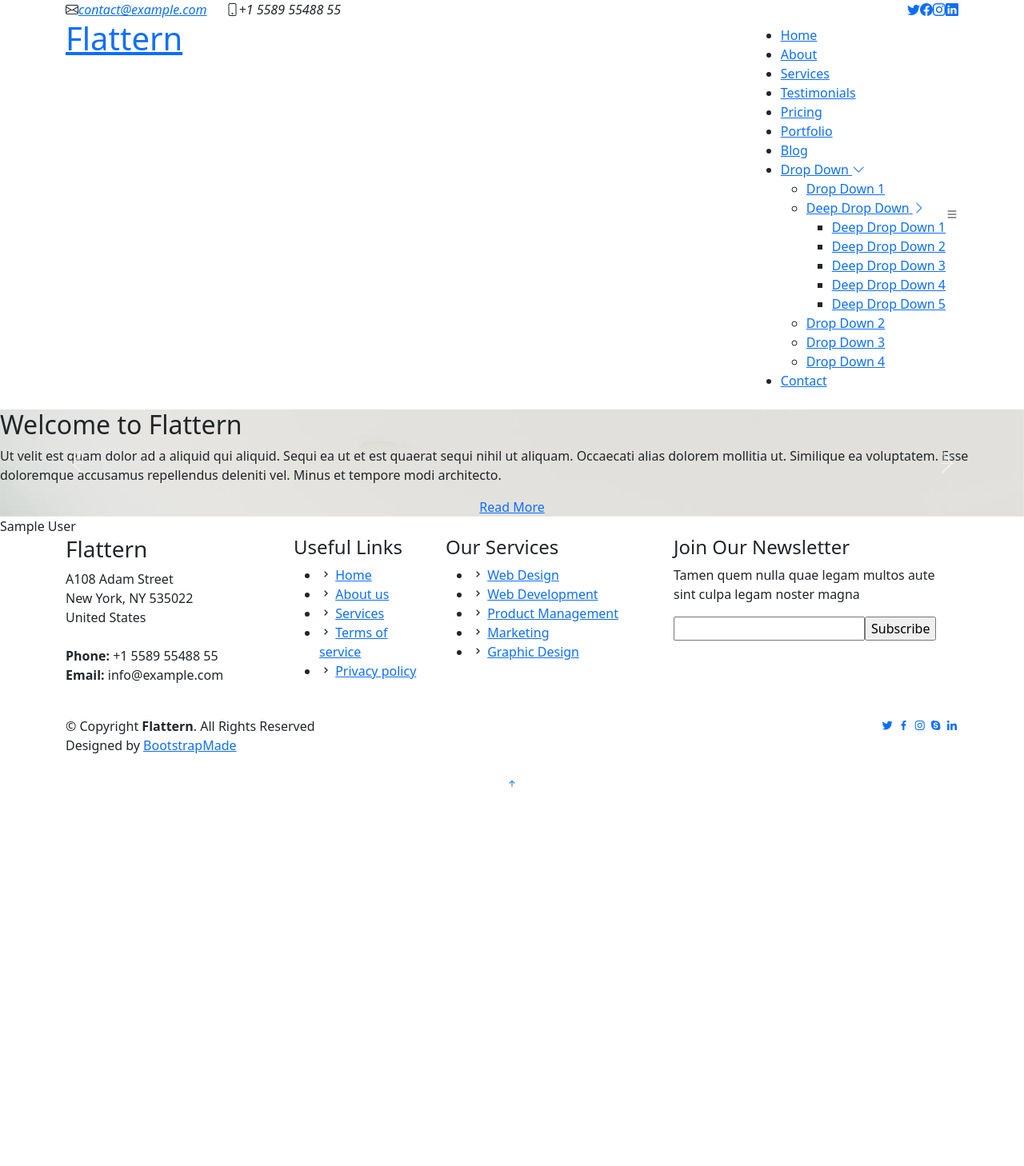
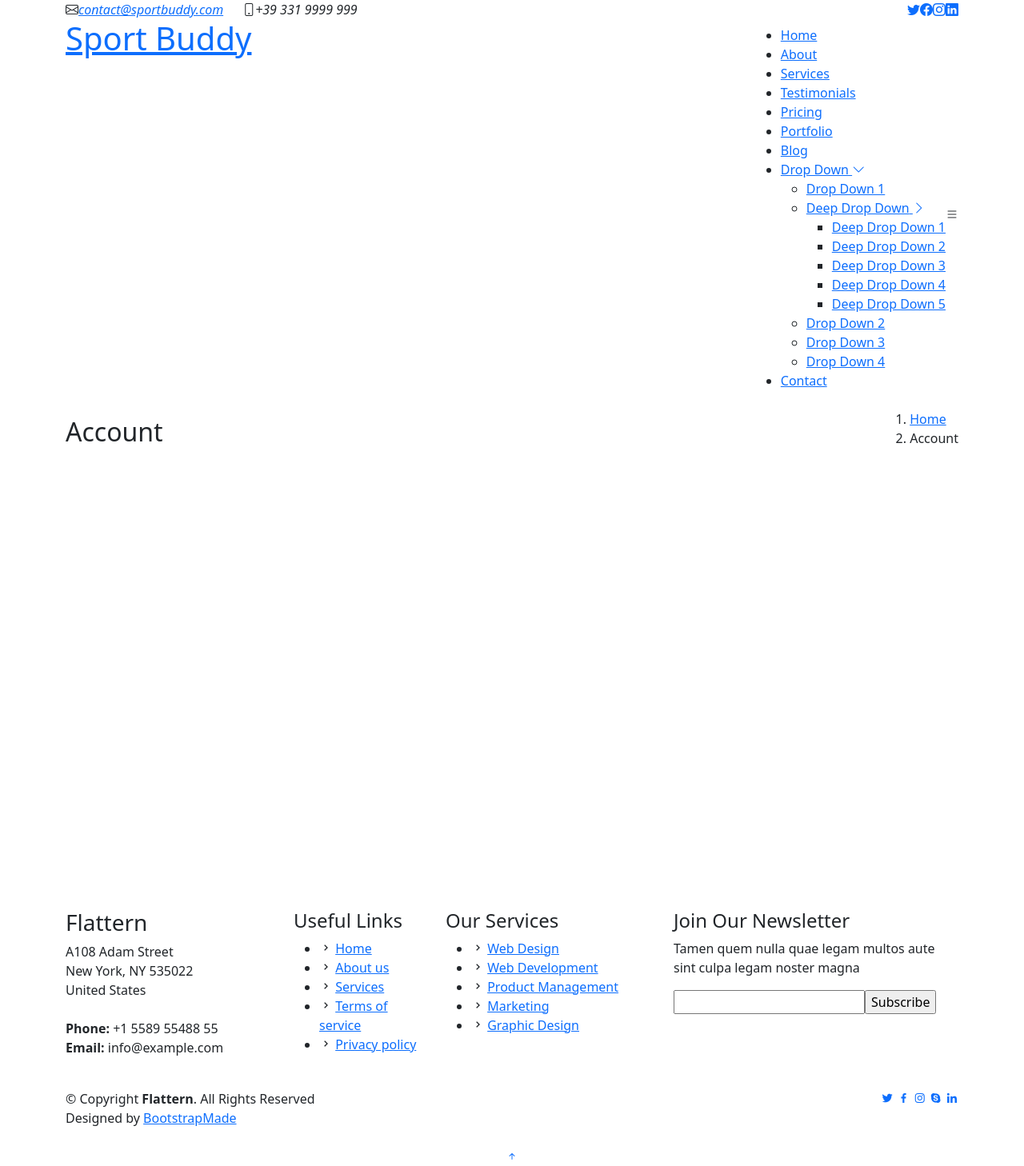
Before and after one commit to mvroso/sportbuddy, a Flask app: page /account in a window 1280 px wide. Shown: the whole page at 80% size. Before the commit the page ends 984 px from the top, so only its background shows below. Run offline with Flask 2, Linux system fonts and the light colour scheme; the visitor is signed in with stand-in values (Sample User, id 1); data comes from the database, SQL or seed files in the repository; parts of the project's set-up code (start-up, migrations or seed data) failed here and were passed over; some libraries are stand-ins or nearby versions; some web fonts are replaced.

Commit message:
account + start create match

```diff
--- a/requirements.txt
+++ b/requirements.txt
@@ -13,6 +13,7 @@
 itsdangerous==2.0.1
 Jinja2==3.0.3
 MarkupSafe==2.0.1
+Pillow==8.4.0
 pycparser==2.21
 six==1.16.0
 SQLAlchemy==1.4.28
--- a/website/forms.py
+++ b/website/forms.py
@@ -1,7 +1,9 @@
 from flask_wtf import FlaskForm
-from wtforms import StringField, PasswordField, SubmitField, BooleanField, EmailField
+from flask_wtf.file import FileField, FileAllowed
+from wtforms import StringField, PasswordField, SubmitField, BooleanField, EmailField, DateTimeField, TextAreaField, SelectField
 from wtforms.validators import DataRequired, Length, EqualTo, Email, ValidationError
-from website.models import User
+from flask_login import current_user
+from website.models import User, Sport
 
 class RegistrationForm(FlaskForm):
 	name = StringField('Name',
@@ -27,3 +29,38 @@
 				validators=[DataRequired()])
 	remember = BooleanField('Remember Me')
 	submit = SubmitField('Login')
+
+
+
+class UpdateAccountForm(FlaskForm):
+	name = StringField('Name',
+				validators=[DataRequired(), Length(min=2, max=20)])
+	email = EmailField('E-mail Adress',
+				validators=[DataRequired(), Email()])
+	picture = FileField('Profile Picture',
+					validators=[FileAllowed(['jpg', 'png'])])
+	submit = SubmitField('Update')
+
+	def validate_email(self, email):
+		if email.data != current_user.email:
+			user = User.query.filter_by(email=email.data).first()
+			if user:
+				raise ValidationError('This e-mail is already been used')
+
+
+class CreateMatchForm(FlaskForm):
+
+    title = StringField('Title',
+    			validators=[DataRequired(), Length(min=2, max=50)])
+    description = TextAreaField('Description')
+    # "%m/%d/%Y, %H:%M"
+    # DATA ESTA DANDO BO, PQP
+    #date = StringField('Date')
+    location = StringField('Location', validators=[Length(min=2, max=50)])
+
+    sport_id = SelectField('Sport', choices=[(s.id, s.name) for s
+							in Sport.query.order_by('name')])
+
+    #user_id = current_user.id
+
+    submit = SubmitField('Create Match')
--- a/website/routes.py
+++ b/website/routes.py
@@ -1,13 +1,15 @@
-from flask import render_template, url_for, flash, redirect
+import os, secrets
+from PIL import Image
+from flask import render_template, url_for, flash, redirect, request
 from website import app, db, bcrypt
-from website.models import User
-from website.forms import RegistrationForm, LoginForm
+from website.models import User, Role, Sport, Match
+from website.forms import RegistrationForm, LoginForm, UpdateAccountForm, CreateMatchForm
 from flask_login import login_user, logout_user, current_user, login_required
 
 @app.route("/")
 @app.route("/index")
 def index():
-    return render_template('index.html')
+    return render_template('index.html', title='Home')
 
 @app.route("/contact")
 def contact():
@@ -38,7 +40,7 @@
     return render_template('register.html',
                         title='Register', form=form)
 
-@app.route("/login",  methods=['GET', 'POST'])
+@app.route("/login", methods=['GET', 'POST'])
 def login():
     if current_user.is_authenticated:
         return redirect(url_for('index'))
@@ -60,9 +62,89 @@
     logout_user()
     return redirect(url_for('login'))
 
+# Save user uploaded picture in /static/img file
+def save_picture(form_picture):
+    random_hex = secrets.token_hex(8)
+    _, f_ext = os.path.splitext(form_picture.filename)
+    picture_fn = random_hex + f_ext
+    picture_path = os.path.join(app.root_path,
+                'static/img/profile_pictures', picture_fn)
+
+    # Resize picture with Pillow
+    output_size = (125, 125)
+    img = Image.open(form_picture)
+    img.thumbnail(output_size)
+    img.save(picture_path)
+
+    return picture_fn
+
 
 @login_required
-@app.route("/account")
+@app.route("/account", methods=['GET', 'POST'])
 def account():
+    form = UpdateAccountForm()
+    if form.validate_on_submit():
+        if form.picture.data:
+            picture_file = save_picture(form.picture.data)
+            current_user.image_file = picture_file
 
-    return render_template('account.html', title='Account')
+        current_user.name = form.name.data
+        current_user.email = form.email.data
+        db.session.commit()
+        flash('Your account has been updated!', 'success')
+        return redirect(url_for('account'))
+    elif request.method == 'GET':
+        form.name.data = current_user.name
+        form.email.data = current_user.email
+
+    # Get current user profile picture
+    image_file = url_for('static', filename='img/profile_pictures/' +
+                        current_user.image_file)
+    return render_template('account.html', title='Account',
+                        image_file=image_file, form=form)
+
+# Create a new match
+@login_required
+@app.route("/match/create", methods=['GET', 'POST'])
+def create_match():
+    form = CreateMatchForm()
+    if form.validate_on_submit():
+        flash('Your match has been created!', 'success')
+        return redirect(url_for('index'))
+    else:
+        flash('Your match has been created!', 'danger')
+    return render_template('create_match.html', title='New Match', form=form)
+
+
+
+
+# Shortcut to insert data in the database
+@app.route("/insertdata")
+def insertdata():
+    '''
+    # Create three standard roles
+    role_1 = Role(name='Common')
+    role_2 = Role(name='Coach')
+    role_3 = Role(name='Company')
+    db.session.add(role_1)
+    db.session.add(role_2)
+    db.session.add(role_3)
+    db.session.commit()
+    '''
+    '''
+    # Create three standard sports
+    sport_1 = Sport(name='Basketball')
+    sport_2 = Sport(name='Tennis')
+    sport_3 = Sport(name='Chess')
+    db.session.add(sport_1)
+    db.session.add(sport_2)
+    db.session.add(sport_3)
+    db.session.commit()
+    '''
+    '''
+    # Create one standard match
+    match_1 = Match(title='title', sport_id=1, user_id=1)
+    db.session.add(match_1)
+    db.session.commit()
+    '''
+    return redirect(url_for('index'))
--- a/website/templates/account.html
+++ b/website/templates/account.html
@@ -1,6 +1,87 @@
 {% extends "base.html" %}
 {% block content %}
 
-	<div>{{ current_user.name }}</div>
+    <!-- ======= Blog Single Section ======= -->
+    <section id="blog" class="blog">
+      <div class="container" data-aos="fade-up">
+
+        <div class="row justify-content-center">
+
+          <div class="col-lg-8 entries">
+
+            <div class="blog-author d-flex align-items-center">
+              <img src="{{ image_file }}" class="rounded-circle float-left" alt="">
+              <div>
+                <h4>{{ current_user.name }}</h4>
+                <p>
+                  {{ current_user.email }}
+                </p>
+              </div>
+            </div><!-- End blog author bio -->
+
+            <div class="blog-comments">
+
+              <div class="reply-form">
+                <h4>Account Information</h4>
+
+                <form method="POST" action="" enctype="multipart/form-data">
+  					{{ form.hidden_tag() }}
+                	<div class="row">
+                		<div class="col form-group">
+	                    {{ form.name.label }}
+
+				        {% if form.name.errors %}
+				          {{ form.name(class="form-control form-control-lg is-invalid") }}
+				          <div class="invalid-feedback">
+				            {% for error in form.name.errors %}
+				            <span> {{ error }} </span>
+				            {% endfor %}
+				          </div>
+				        {% else %}
+				          {{ form.name(class="form-control") }}
+				        {% endif %}
+				    </div>
+                  </div>
+                  <div class="row">
+                    <div class="col form-group">
+                    	{{ form.email.label }}
+
+			            {% if form.email.errors %}
+			              {{ form.email(class="form-control is-invalid") }}
+			              <div class="invalid-feedback">
+			                {% for error in form.email.errors %}
+			                <span> {{ error }} </span>
+			                {% endfor %}
+			              </div>
+			            {% else %}
+			              {{ form.email(class="form-control") }}
+			            {% endif %}
+                    </div>
+                  </div>
+                  <div class="row">
+                		<div class="col form-group">
+                			{{ form.picture.label }}
+                			{{ form.picture(class="form-control")}}
+                			{% if form.picture.errors %}
+	                			{% for error in form.picture.errors %}
+	                				<span class="text-danger">{{ error }}</span>
+	                			{% endfor %}
+                			{% endif %}
+                		</div>
+                	</div>
+                  {{ form.submit(class="btn btn-primary") }}
+
+                </form>
+
+              </div>
+
+            </div><!-- End blog comments -->
+
+          </div><!-- End blog entries list -->
+
+        </div>
+
+      </div>
+    </section><!-- End Blog Single Section -->
 
 {% endblock content %}
--- a/website/templates/base.html
+++ b/website/templates/base.html
@@ -47,8 +47,8 @@
   <section id="topbar" class="d-flex align-items-center">
     <div class="container d-flex justify-content-center justify-content-md-between">
       <div class="contact-info d-flex align-items-center">
-        <i class="bi bi-envelope d-flex align-items-center"><a href="mailto:contact@example.com">contact@example.com</a></i>
-        <i class="bi bi-phone d-flex align-items-center ms-4"><span>+1 5589 55488 55</span></i>
+        <i class="bi bi-envelope d-flex align-items-center"><a href="mailto:contact@example.com">contact@sportbuddy.com</a></i>
+        <i class="bi bi-phone d-flex align-items-center ms-4"><span>+39 331 9999 999</span></i>
       </div>
       <div class="social-links d-none d-md-flex align-items-center">
         <a href="#" class="twitter"><i class="bi bi-twitter"></i></a>
@@ -64,7 +64,7 @@
     <div class="container d-flex justify-content-between">
 
       <div class="logo">
-        <h1 class="text-light"><a href="index.html">Flattern</a></h1>
+        <h1 class="text-light"><a href="{{ url_for('index') }}">Sport Buddy</a></h1>
         <!-- Uncomment below if you prefer to use an image logo -->
         <!-- <a href="index.html"><img src="assets/img/logo.png" alt="" class="img-fluid"></a>-->
       </div>
@@ -103,59 +103,24 @@
     </div>
   </header><!-- End Header -->
 
-  <!-- ======= Hero Section ======= -->
-  <section id="hero">
-    <div id="heroCarousel" data-bs-interval="5000" class="carousel slide carousel-fade" data-bs-ride="carousel">
+  <main id="main">
 
-      <div class="carousel-inner" role="listbox">
+    {% if title != 'Home' %}
+    <!-- ======= Breadcrumbs ======= -->
+    <section id="breadcrumbs" class="breadcrumbs">
+      <div class="container">
 
-        <!-- Slide 1 -->
-        <div class="carousel-item active" style="background-image: url(static/img/slide/slide-1.jpg);">
-          <div class="carousel-container">
-            <div class="carousel-content animate__animated animate__fadeInUp">
-              <h2>Welcome to <span>Flattern</span></h2>
-              <p>Ut velit est quam dolor ad a aliquid qui aliquid. Sequi ea ut et est quaerat sequi nihil ut aliquam. Occaecati alias dolorem mollitia ut. Similique ea voluptatem. Esse doloremque accusamus repellendus deleniti vel. Minus et tempore modi architecto.</p>
-              <div class="text-center"><a href="" class="btn-get-started">Read More</a></div>
-            </div>
-          </div>
-        </div>
-
-        <!-- Slide 2 -->
-        <div class="carousel-item" style="background-image: url(static/img/slide/slide-2.jpg);">
-          <div class="carousel-container">
-            <div class="carousel-content animate__animated animate__fadeInUp">
-              <h2>Lorem Ipsum Dolor</h2>
-              <p>Ut velit est quam dolor ad a aliquid qui aliquid. Sequi ea ut et est quaerat sequi nihil ut aliquam. Occaecati alias dolorem mollitia ut. Similique ea voluptatem. Esse doloremque accusamus repellendus deleniti vel. Minus et tempore modi architecto.</p>
-              <div class="text-center"><a href="" class="btn-get-started">Read More</a></div>
-            </div>
-          </div>
-        </div>
-
-        <!-- Slide 3 -->
-        <div class="carousel-item" style="background-image: url(static/img/slide/slide-3.jpg);">
-          <div class="carousel-container">
-            <div class="carousel-content animate__animated animate__fadeInUp">
-              <h2>Sequi ea ut et est quaerat</h2>
-              <p>Ut velit est quam dolor ad a aliquid qui aliquid. Sequi ea ut et est quaerat sequi nihil ut aliquam. Occaecati alias dolorem mollitia ut. Similique ea voluptatem. Esse doloremque accusamus repellendus deleniti vel. Minus et tempore modi architecto.</p>
-              <div class="text-center"><a href="" class="btn-get-started">Read More</a></div>
-            </div>
-          </div>
+        <div class="d-flex justify-content-between align-items-center">
+          <h2>{{ title }}</h2>
+          <ol>
+            <li><a href="{{ url_for('index') }}">Home</a></li>
+            <li>{{ title }}</li>
+          </ol>
         </div>
 
       </div>
-
-      <a class="carousel-control-prev" href="#heroCarousel" role="button" data-bs-slide="prev">
-        <span class="carousel-control-prev-icon bx bx-left-arrow" aria-hidden="true"></span>
-      </a>
-
-      <a class="carousel-control-next" href="#heroCarousel" role="button" data-bs-slide="next">
-        <span class="carousel-control-next-icon bx bx-right-arrow" aria-hidden="true"></span>
-      </a>
-
-      <ol class="carousel-indicators" id="hero-carousel-indicators"></ol>
-
-    </div>
-  </section><!-- End Hero -->
+    </section><!-- End Breadcrumbs -->
+    {% endif %}
 
   {% with messages = get_flashed_messages(with_categories=true) %}
     {% if messages %}
@@ -169,6 +134,8 @@
 
   {% block content %}
   {% endblock content %}
+
+  </main><!-- End #main -->
 
   <!-- ======= Footer ======= -->
   <footer id="footer">
```
Also changed, not shown: website/models.py (+6 -5 lines), website/templates/contact.html (+0 -17 lines), website/templates/create_match.html (added, +87 -0 lines), website/static/img/profile_pictures/7bb17318027794e0.jpg (added), website/static/img/profile_pictures/default.jpg (added).
